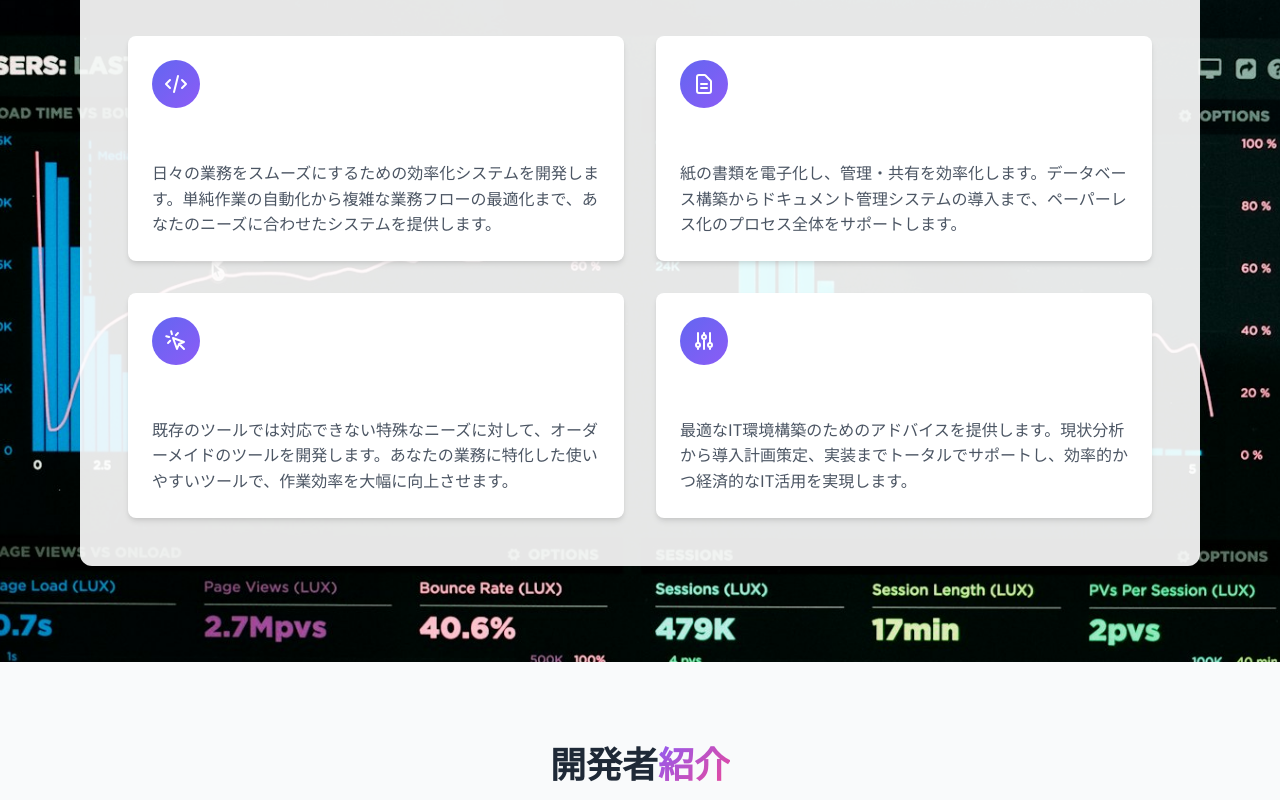
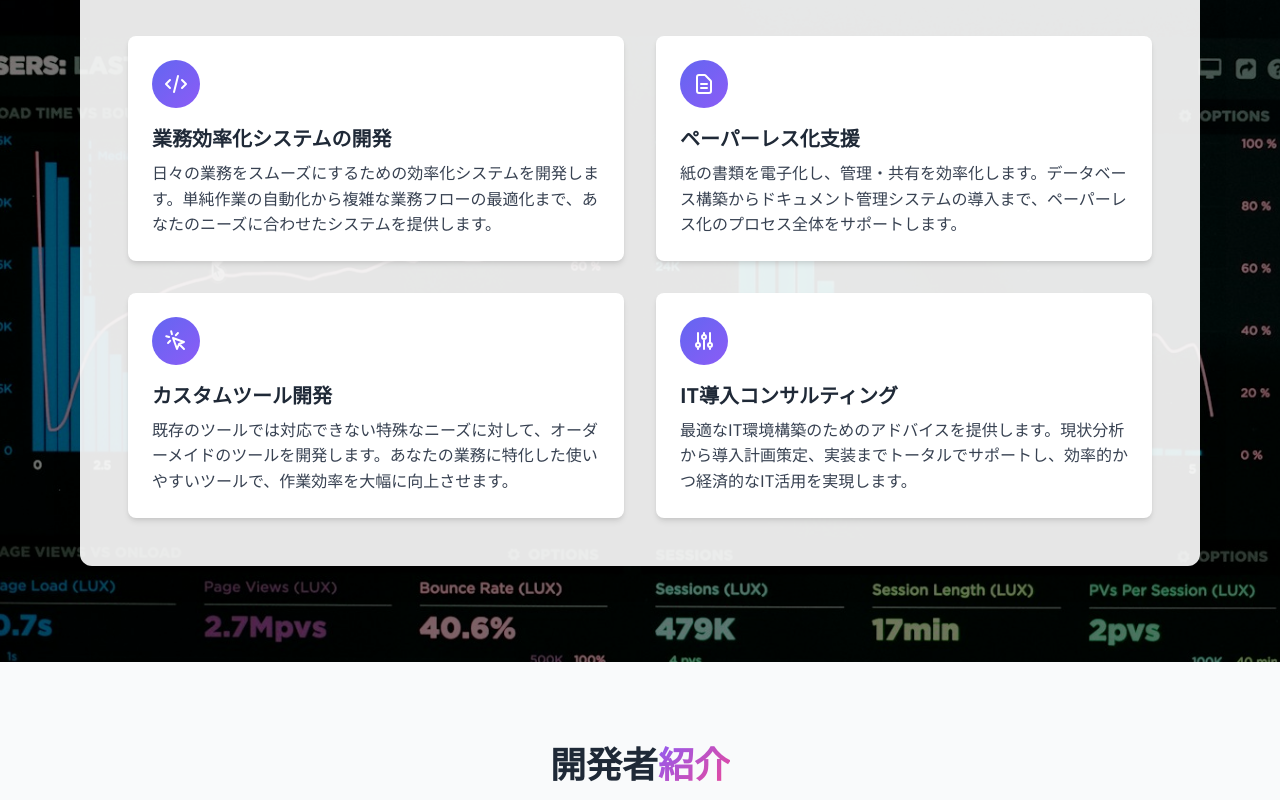
Before and after one commit to Yaten-ten/lp_yuru_support, a plain HTML site: page index.html in a window 1280 px wide. Shown: the part 1660-2460 px from the top of the page. Drawn offline with nearby package versions, Linux system fonts and the light colour scheme.

Commit message:
テキストの視認性を向上

```diff
--- a/index.html
+++ b/index.html
@@ -123,6 +123,17 @@
             background-position: center;
             z-index: -1;
             transform: translateZ(0);
+        }
+
+        .parallax-bg::before {
+            content: '';
+            position: absolute;
+            top: 0;
+            left: 0;
+            width: 100%;
+            height: 100%;
+            background: rgba(0, 0, 0, 0.5);
+            z-index: 0;
         }
 
         .parallax-content {
@@ -285,8 +296,8 @@
                                 <path stroke-linecap="round" stroke-linejoin="round" stroke-width="2" d="M10 20l4-16m4 4l4 4-4 4M6 16l-4-4 4-4"></path>
                             </svg>
                         </div>
-                        <h3 class="text-xl font-bold mb-2">業務効率化システムの開発</h3>
-                        <p class="text-gray-600">日々の業務をスムーズにするための効率化システムを開発します。単純作業の自動化から複雑な業務フローの最適化まで、あなたのニーズに合わせたシステムを提供します。</p>
+                        <h3 class="text-xl font-bold mb-2 text-gray-800">業務効率化システムの開発</h3>
+                        <p class="text-gray-700">日々の業務をスムーズにするための効率化システムを開発します。単純作業の自動化から複雑な業務フローの最適化まで、あなたのニーズに合わせたシステムを提供します。</p>
                     </div>
 
                     <div class="feature-card bg-white p-6 rounded-lg shadow-md">
@@ -295,8 +306,8 @@
                                 <path stroke-linecap="round" stroke-linejoin="round" stroke-width="2" d="M9 12h6m-6 4h6m2 5H7a2 2 0 01-2-2V5a2 2 0 012-2h5.586a1 1 0 01.707.293l5.414 5.414a1 1 0 01.293.707V19a2 2 0 01-2 2z"></path>
                             </svg>
                         </div>
-                        <h3 class="text-xl font-bold mb-2">ペーパーレス化支援</h3>
-                        <p class="text-gray-600">紙の書類を電子化し、管理・共有を効率化します。データベース構築からドキュメント管理システムの導入まで、ペーパーレス化のプロセス全体をサポートします。</p>
+                        <h3 class="text-xl font-bold mb-2 text-gray-800">ペーパーレス化支援</h3>
+                        <p class="text-gray-700">紙の書類を電子化し、管理・共有を効率化します。データベース構築からドキュメント管理システムの導入まで、ペーパーレス化のプロセス全体をサポートします。</p>
                     </div>
 
                     <div class="feature-card bg-white p-6 rounded-lg shadow-md">
@@ -305,8 +316,8 @@
                                 <path stroke-linecap="round" stroke-linejoin="round" stroke-width="2" d="M15 15l-2 5L9 9l11 4-5 2zm0 0l5 5M7.188 2.239l.777 2.897M5.136 7.965l-2.898-.777M13.95 4.05l-2.122 2.122m-5.657 5.656l-2.12 2.122"></path>
                             </svg>
                         </div>
-                        <h3 class="text-xl font-bold mb-2">カスタムツール開発</h3>
-                        <p class="text-gray-600">既存のツールでは対応できない特殊なニーズに対して、オーダーメイドのツールを開発します。あなたの業務に特化した使いやすいツールで、作業効率を大幅に向上させます。</p>
+                        <h3 class="text-xl font-bold mb-2 text-gray-800">カスタムツール開発</h3>
+                        <p class="text-gray-700">既存のツールでは対応できない特殊なニーズに対して、オーダーメイドのツールを開発します。あなたの業務に特化した使いやすいツールで、作業効率を大幅に向上させます。</p>
                     </div>
 
                     <div class="feature-card bg-white p-6 rounded-lg shadow-md">
@@ -315,8 +326,8 @@
                                 <path stroke-linecap="round" stroke-linejoin="round" stroke-width="2" d="M12 6V4m0 2a2 2 0 100 4m0-4a2 2 0 110 4m-6 8a2 2 0 100-4m0 4a2 2 0 110-4m0 4v2m0-6V4m6 6v10m6-2a2 2 0 100-4m0 4a2 2 0 110-4m0 4v2m0-6V4"></path>
                             </svg>
                         </div>
-                        <h3 class="text-xl font-bold mb-2">IT導入コンサルティング</h3>
-                        <p class="text-gray-600">最適なIT環境構築のためのアドバイスを提供します。現状分析から導入計画策定、実装までトータルでサポートし、効率的かつ経済的なIT活用を実現します。</p>
+                        <h3 class="text-xl font-bold mb-2 text-gray-800">IT導入コンサルティング</h3>
+                        <p class="text-gray-700">最適なIT環境構築のためのアドバイスを提供します。現状分析から導入計画策定、実装までトータルでサポートし、効率的かつ経済的なIT活用を実現します。</p>
                     </div>
                 </div>
             </div>
```
